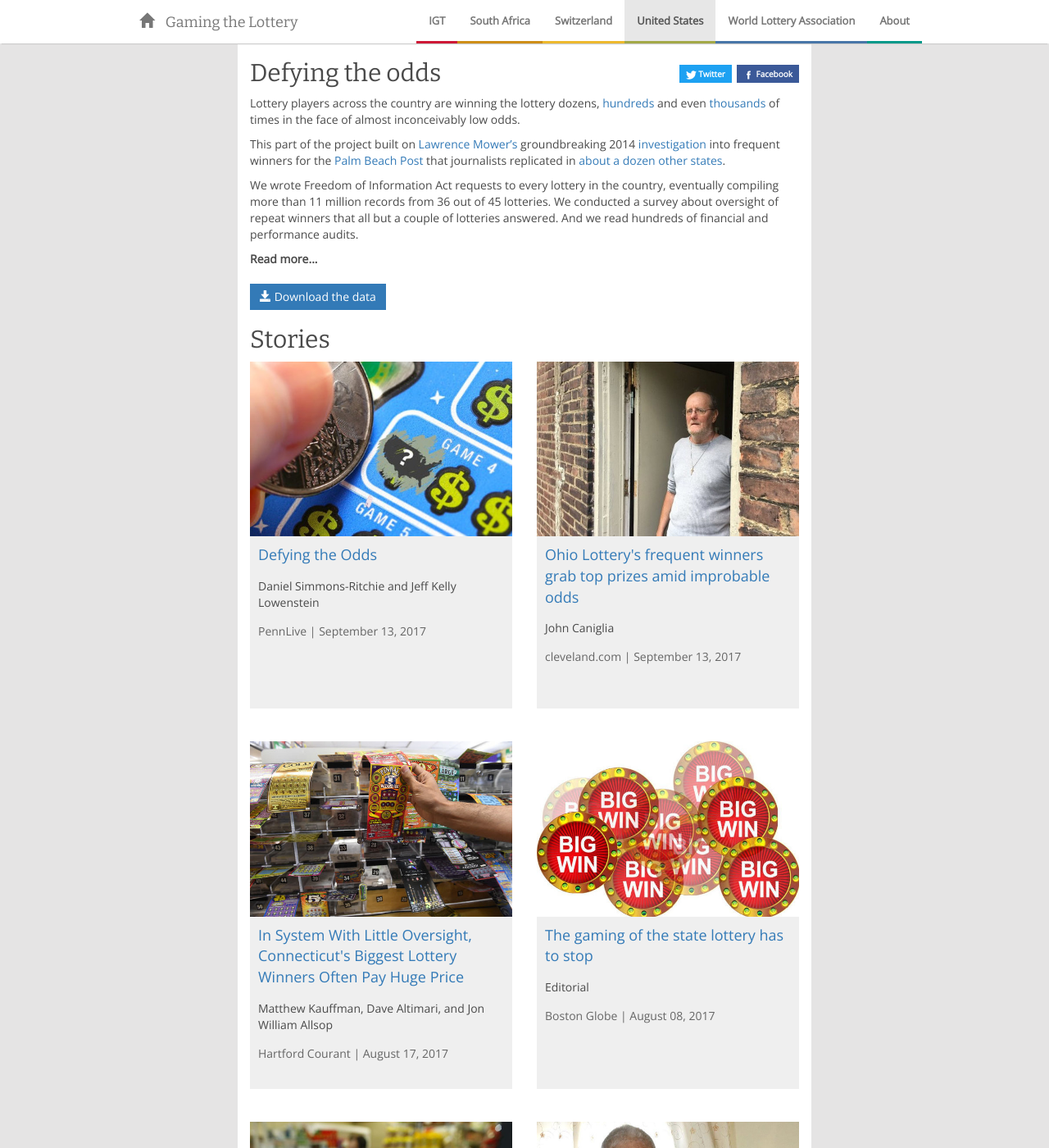
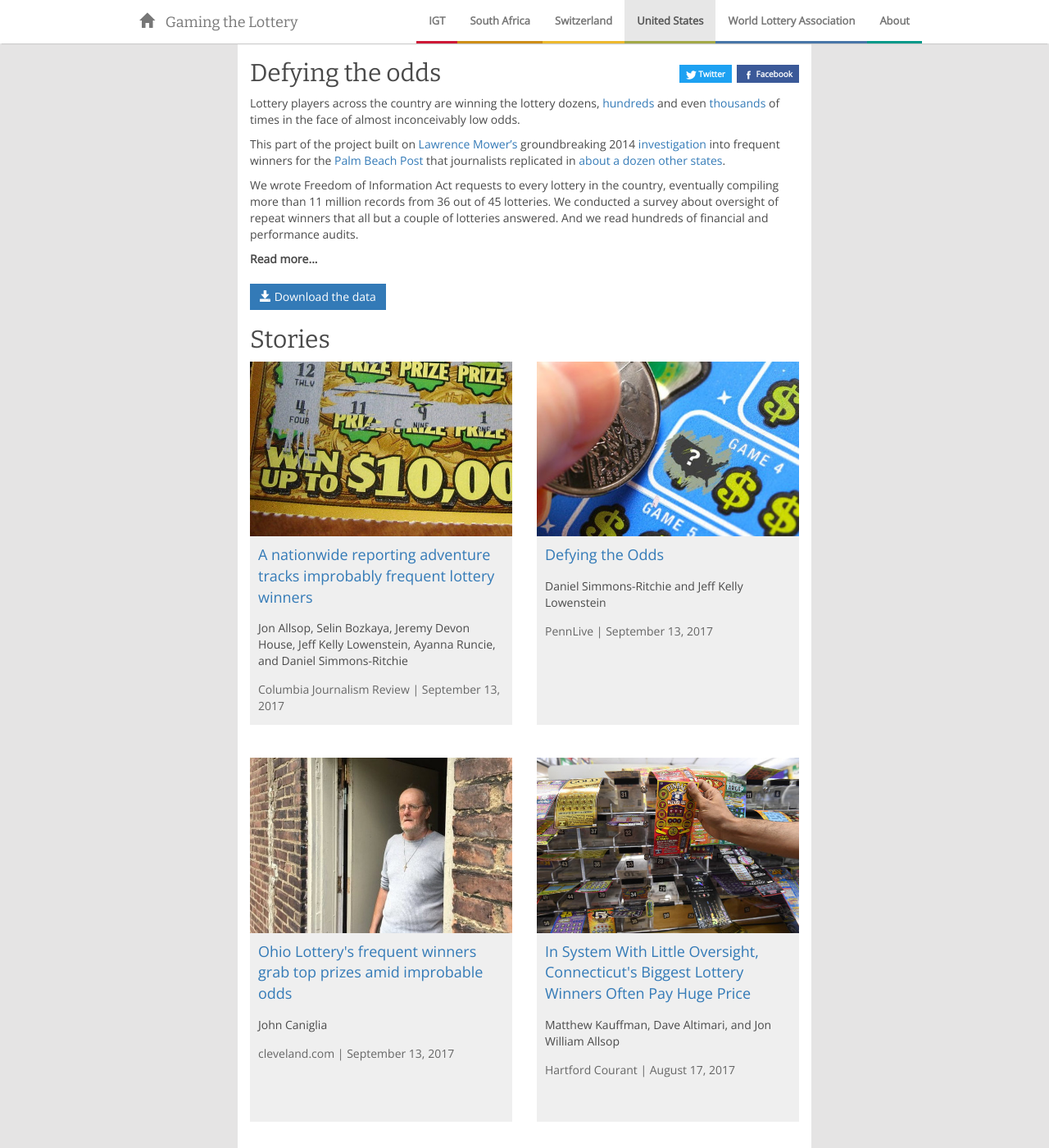
Before and after one commit to rbjoseph/lottery-project, a Jekyll site: the page built from _stories/united-states.md, in a window 1280 px wide and 1400 px high. Shown: the whole window at 82% size. Built offline with Jekyll 4.4.1, drawn with Linux system fonts in a browser that asks for light colours; nearby versions of some CDN libraries.

Commit message:
feedback

```diff
--- a/_stories/united-states.md
+++ b/_stories/united-states.md
@@ -4,6 +4,12 @@ name: united-states
 title: United States
 story-title: "Defying the odds"
 links:
+- title: A nationwide reporting adventure tracks improbably frequent lottery winners
+  author: Jon Allsop, Selin Bozkaya, Jeremy Devon House, Jeff Kelly Lowenstein, Ayanna Runcie, and Daniel Simmons-Ritchie
+  date: 2017-09-13
+  url: https://www.cjr.org/watchdog/lottery-winners-foia-reporting.php
+  image: cjr.jpg
+  paper: Columbia Journalism Review
 - title: Defying the Odds
   author: Daniel Simmons-Ritchie and Jeff Kelly Lowenstein
   date: 2017-09-13
--- a/css/main.scss
+++ b/css/main.scss
@@ -229,7 +229,7 @@ h1, h2, h3, h4, h5 {
     .info {
       padding: 10px;
       background-color: #efefef;
-      min-height: 210px;
+      min-height: 230px;
       margin-bottom: 40px;
       .title, .author {
         padding-bottom: 15px;
```
Also changed, not shown: img/stories/cjr.jpg (added).
